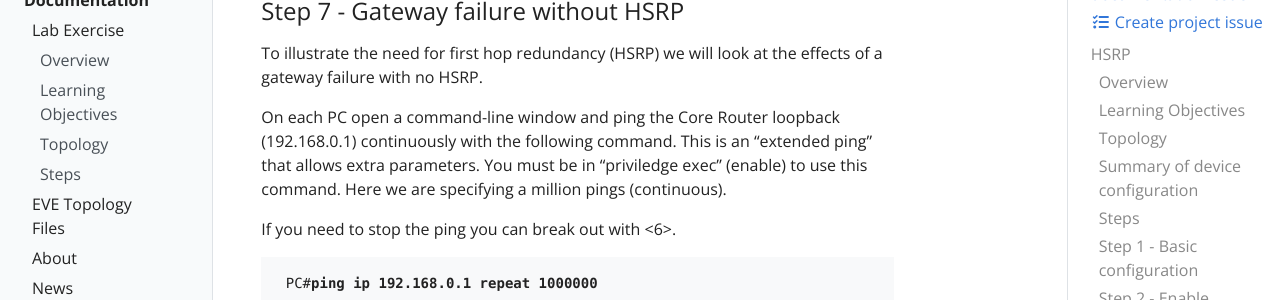
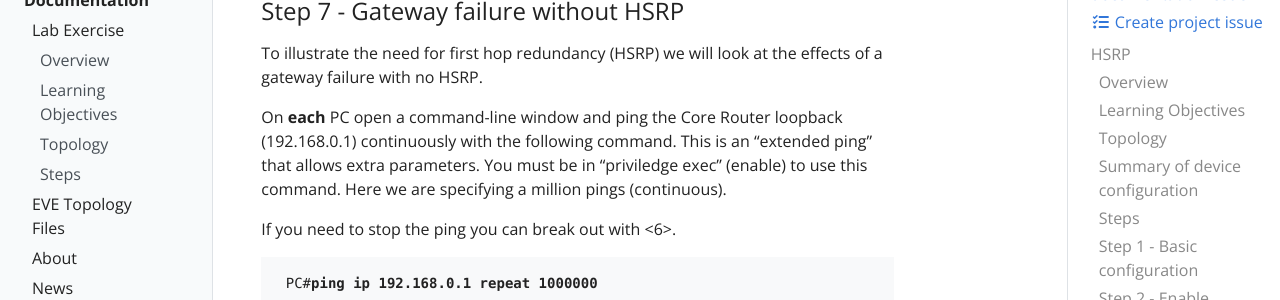
Before and after one commit to koziniec/HSRP, a Jekyll site: the page built from _docs/lab-exercise.md, in a window 1280 px wide and 900 px high, scrolled down 4606 px. Shown: the part 154-454 px from the top of the window. Built offline with Jekyll 4.4.1, drawn with Linux system fonts in a browser that asks for light colours.

```diff
--- a/_docs/lab-exercise.md
+++ b/_docs/lab-exercise.md
@@ -121,7 +121,7 @@ As you are emulating the routers in EVE you need to select <b>More Actions -> Ex
 ### Step 7 - Gateway failure without HSRP
 To illustrate the need for first hop redundancy (HSRP) we will look at the effects of a gateway failure with no HSRP.
 
-On each PC open a command-line window and ping the Core Router loopback (192.168.0.1) continuously with the following command.  This is an "extended ping" that allows extra parameters.  You must be in "priviledge exec" (enable) to use this command.  Here we are specifying a million pings (continuous).
+On <b>each</b> PC open a command-line window and ping the Core Router loopback (192.168.0.1) continuously with the following command.  This is an "extended ping" that allows extra parameters.  You must be in "priviledge exec" (enable) to use this command.  Here we are specifying a million pings (continuous).
 
 If you need to stop the ping you can break out with <shift><ctrl><6>.
 
```
